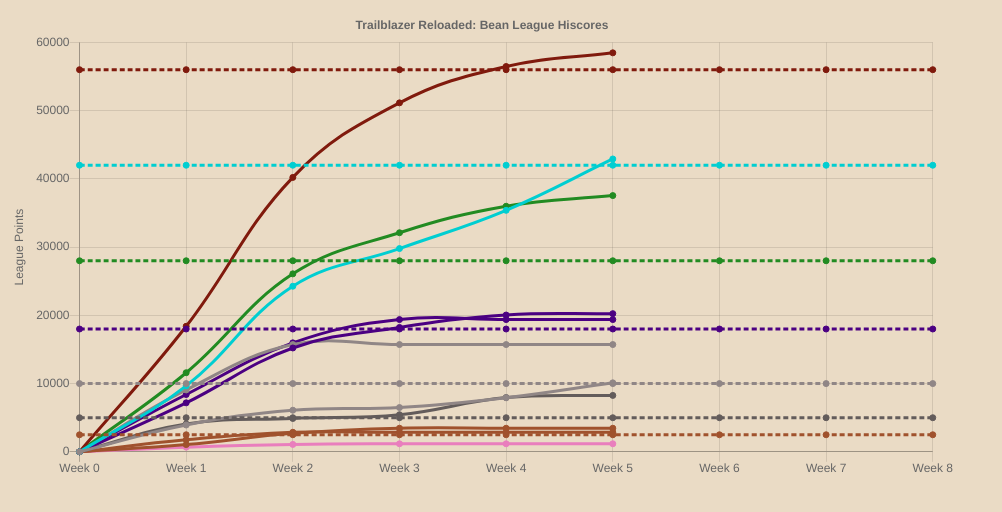
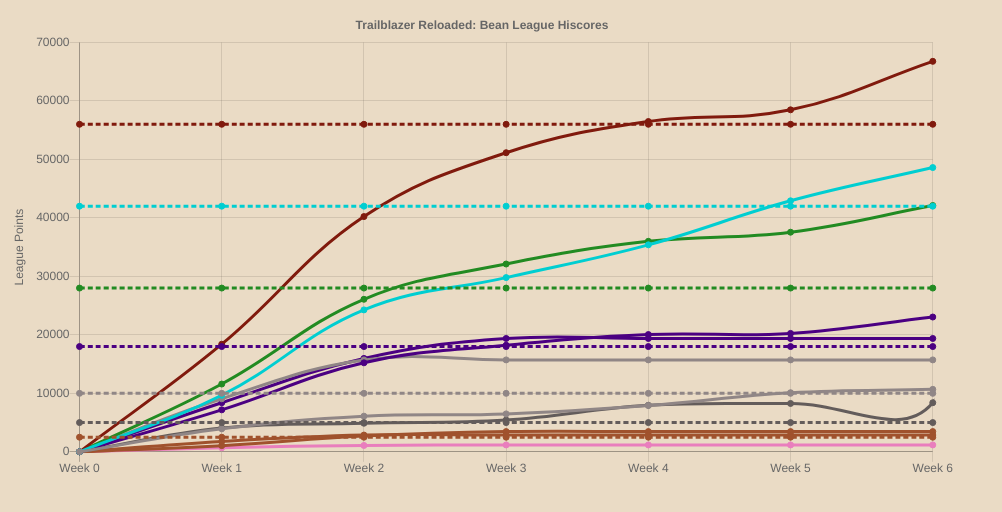
Before and after one commit to Cactusbandit/beanleague, a plain HTML site: page index.html in a window 1280 px wide. Shown: the whole page, without its empty margins (0-1002 px from the left). Drawn offline with nearby package versions, Linux system fonts and the light colour scheme.

Commit message:
Final Week

```diff
--- a/index.html
+++ b/index.html
@@ -26,7 +26,7 @@
 		type: 'line',
 		data: {
 			labels: ["Week 0", "Week 1", "Week 2", "Week 3", "Week 4", "Week 5",
-			"Week 6", "Week 7", "Week 8",],
+			"Week 6",],
 			datasets: [{
 				label: '----BRONZE----',
 				backgroundColor: bronze,
@@ -87,77 +87,77 @@
 				label: 'GIM_IritLeaf',
 				backgroundColor: steel,
 				borderColor: steel,
-				data: [0,3930,6100,6490,7920,10110],
+				data: [0,3930,6100,6490,7920,10110,10680],
 				fill:false,
 			},
 			{
 				label: 'GIM_OakLogs',
 				backgroundColor: rune,
 				borderColor: rune,
-				data: [0,9670,24270,29790,35390,42920],
+				data: [0,9670,24270,29790,35390,42920,48600],
 				fill:false,
 			},
 			{
 				label: 'GIM_SodaAsh',
 				backgroundColor: mithril,
 				borderColor: mithril,
-				data: [0,7180,15220,18230,20050,20250],
+				data: [0,7180,15220,18230,20050,20250,23050],
 				fill:false,
 			},
 			{
 				label: 'GIM_PartyHat',
 				backgroundColor: iron,
 				borderColor: iron,
-				data: [0,4090,4890,5440,7960,8270],
+				data: [0,4090,4890,5440,7960,8270,8400,66760],
 				fill:false,
 			},
 			{
 				label: 'GIM_Sawdust',
 				backgroundColor: dragon,
 				borderColor: dragon,
-				data: [0,18400,40220,51140,56470,58470],
+				data: [0,18400,40220,51140,56470,58470,66760],
 				fill:false,
 			},
 			{
 				label: 'Solo Tetsu',
 				backgroundColor: adamant,
 				borderColor: adamant,
-				data: [0,11590,26080,32110,35990,37550],
+				data: [0,11590,26080,32110,35990,37550,42110],
 				fill:false,
 			},
 			{
 				label: 'tnorth1998',
 				backgroundColor: bronze,
 				borderColor: bronze,
-				data: [0,1770,2870,2870,2870,2870],
+				data: [0,1770,2870,2870,2870,2870,2870],
 				fill:false,
 			},
 			{
 				label: 'Hylian_Loach',
 				backgroundColor: bronze,
 				borderColor: bronze,
-				data: [0,1060,2710,3460,3460,3460],
+				data: [0,1060,2710,3460,3460,3460,3460],
 				fill:false,
 			},
 			{
 				label: 'Lombres',
 				backgroundColor: steel,
 				borderColor: steel,
-				data: [0,9070,15720,15720,15720,15720],
+				data: [0,9070,15720,15720,15720,15720,15720],
 				fill:false,
 			},
 			{
 				label: 'Trailblzr910',
 				backgroundColor: unranked,
 				borderColor: unranked,
-				data: [0,690,1090,1180,1180,1180],
+				data: [0,690,1090,1180,1180,1180,1180],
 				fill: false,
 			},
 			{
 				label: '0niDragon',
 				backgroundColor: mithril,
 				borderColor: mithril,
-				data: [0,8400,15970,19380,19380,19380],
+				data: [0,8400,15970,19380,19380,19380,19380],
 				fill: false,
 			}
 			]
```
